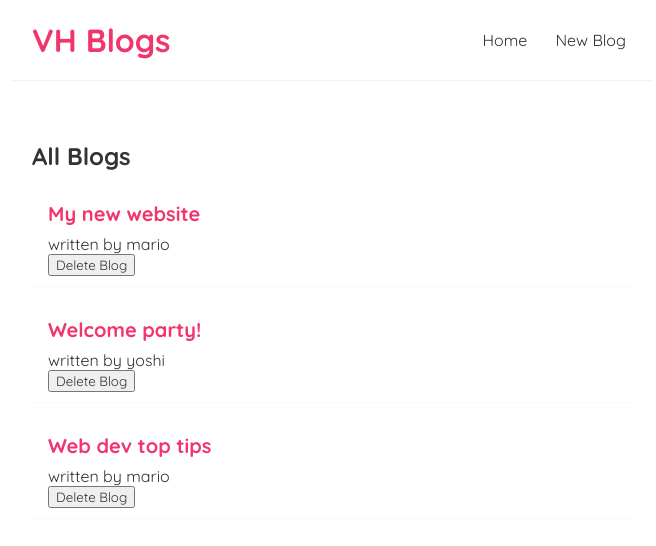
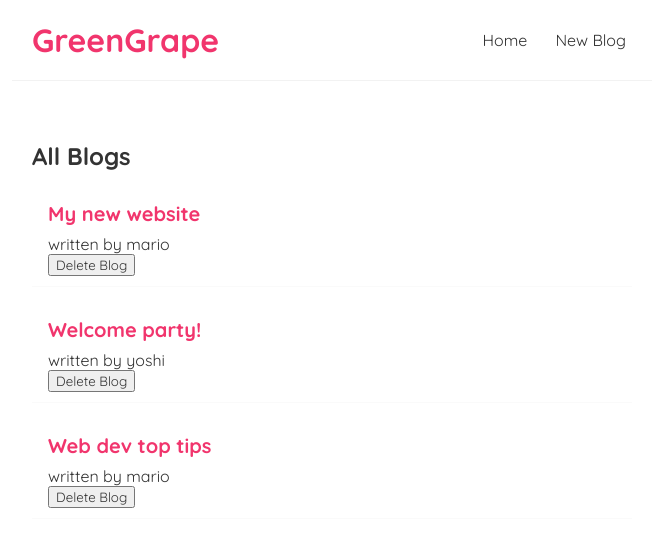
Before and after one commit to vhillyjay/GreenGrape, a React (Create React App) app: page / in a window 1280 px wide. Shown: the top 546 px of the page, without its empty margins (308-964 px from the left). Built offline with nearby package versions, Linux system fonts and the light colour scheme.

Commit message:
modifications on name assignments

```diff
--- a/public/index.html
+++ b/public/index.html
@@ -24,7 +24,7 @@
       work correctly both with client-side routing and a non-root public URL.
       Learn how to configure a non-root public URL by running `npm run build`.
     -->
-    <title>React App</title>
+    <title>GreenGrape</title>
   </head>
   <body>
     <noscript>You need to enable JavaScript to run this app.</noscript>
--- a/src/BlogList.js
+++ b/src/BlogList.js
@@ -5,11 +5,11 @@ const BlogList = ({blogs, title, handleDelete}) => {
     return (
         <div className="blog-list">
             <h2> {title} </h2>
-            {blogs.map((blog) => (
-                <div className="blog-preview" key={blog.id}>
-                    <h2>{blog.title}</h2>
-                    <p>written by {blog.author}</p>
-                    <button onClick={() => handleDelete(blog.id)}>Delete Blog</button>
+            {blogs.map((blogsContent) => (
+                <div className="blog-preview" key={blogsContent.id}>
+                    <h2>{blogsContent.title}</h2>
+                    <p>written by {blogsContent.author}</p>
+                    <button onClick={() => handleDelete(blogsContent.id)}>Delete Blog</button>
                 </div>
             ))}
             {/* blog.something in div is the blog inside .map() */}
--- a/src/Home.js
+++ b/src/Home.js
@@ -2,15 +2,6 @@ import { useState } from "react";
 import BlogList from "./BlogList";
 
 const Home = () => {
-    // let name = 'nayeon';
-    // const [name, setName] = useState('nayeon');
-        // assigning usestate to const while array destructuring, usestate is reactive
-        // first param is the value of usestate, use the second to update the value aka set***
-
-    // const handleClick = () => {
-    //     setName('momo');
-    // }
-
     // const handleClickAgain = (name) => {
     //     console.log('hello' + ' ' + name);
     // }
@@ -22,7 +13,7 @@ const Home = () => {
     ]);
 
     const handleDelete = (id) => {
-        const newBlogs = blogs.filter(blog => blog.id !== id);
+        const newBlogs = blogs.filter((blogsContent) => blogsContent.id !== id);
         // blogs is from usestate / blogs.filter(blog => blog.id !== id) 'blog' should be the same/ any name is okay
         setBlogs(newBlogs);
     };
@@ -33,15 +24,10 @@ const Home = () => {
             {/* first blogs(can be any name you want), second blogs is the value we are passing *const[blogs]* */}
             {/* <BlogList blogs={blogs.filter((blog) => blog.author === 'mario')} title="Marios Blogs"/> */}
 
-            {/* <h2>Home Page</h2>
-                <p>{name}</p>
-            <button onClick={handleClick}>Click here</button> */}
             {/* <button onClick={() => {
                 handleClickAgain('nayeonnn');
             }}>Click again</button> */}
                 {/* anonymous function. fires when button is clicked */}
-            {/* <button onClick={() => handleClickAgain('nayeon')}>Click again</button> */}
-                {/* anonymous function. fires when button is clicked. same as the code above */}
         </div>
      );
 }
--- a/src/Navbar.js
+++ b/src/Navbar.js
@@ -1,7 +1,7 @@
 const Navbar = () => {
     return (
         <div className="navbar">
-            <h1>VH Blogs</h1>
+            <h1>GreenGrape</h1>
             <div className="links">
                 <a href="/">Home</a>
                 <a href="/create">New Blog</a>
```
Also changed, not shown: src/App.js (+1 -25 lines).
